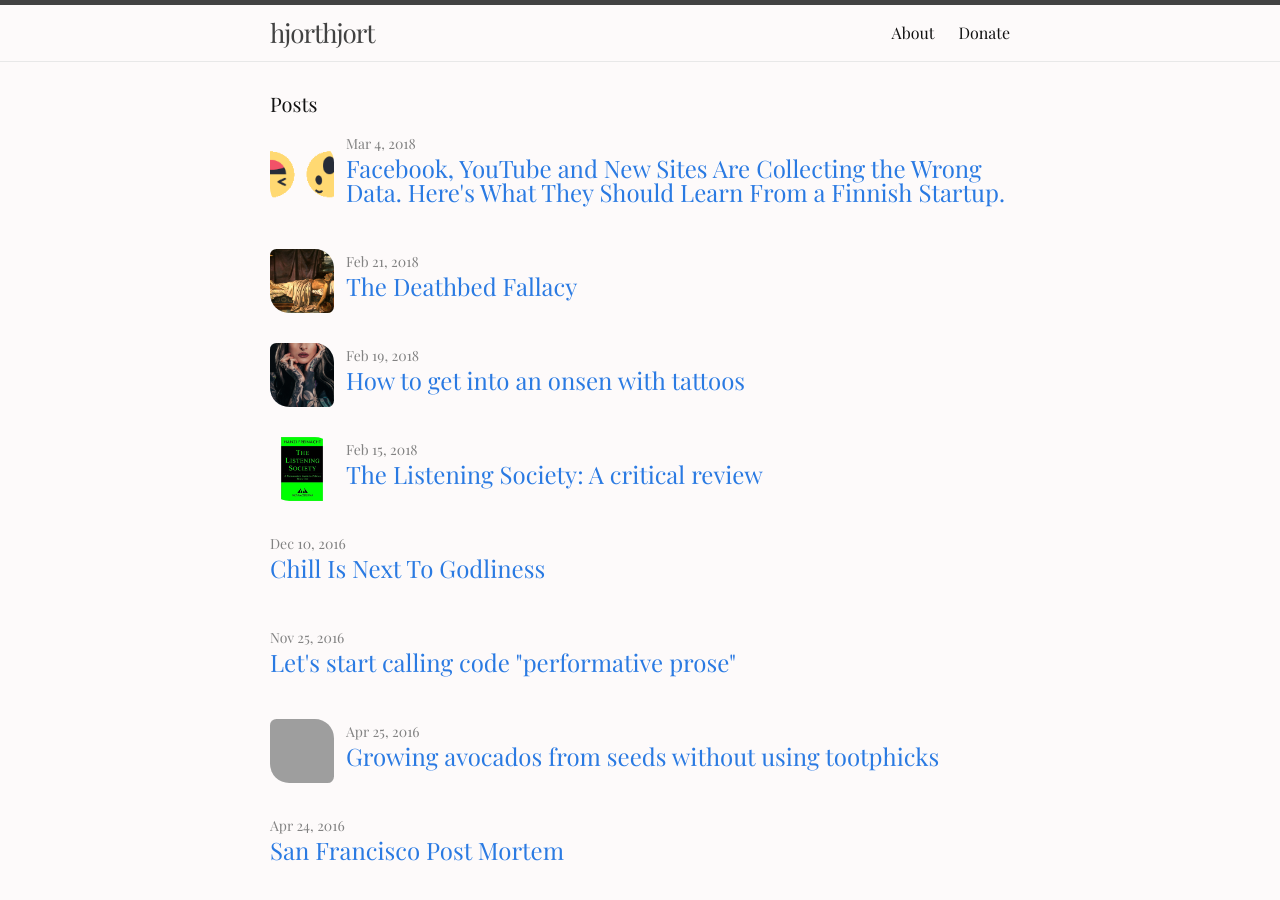
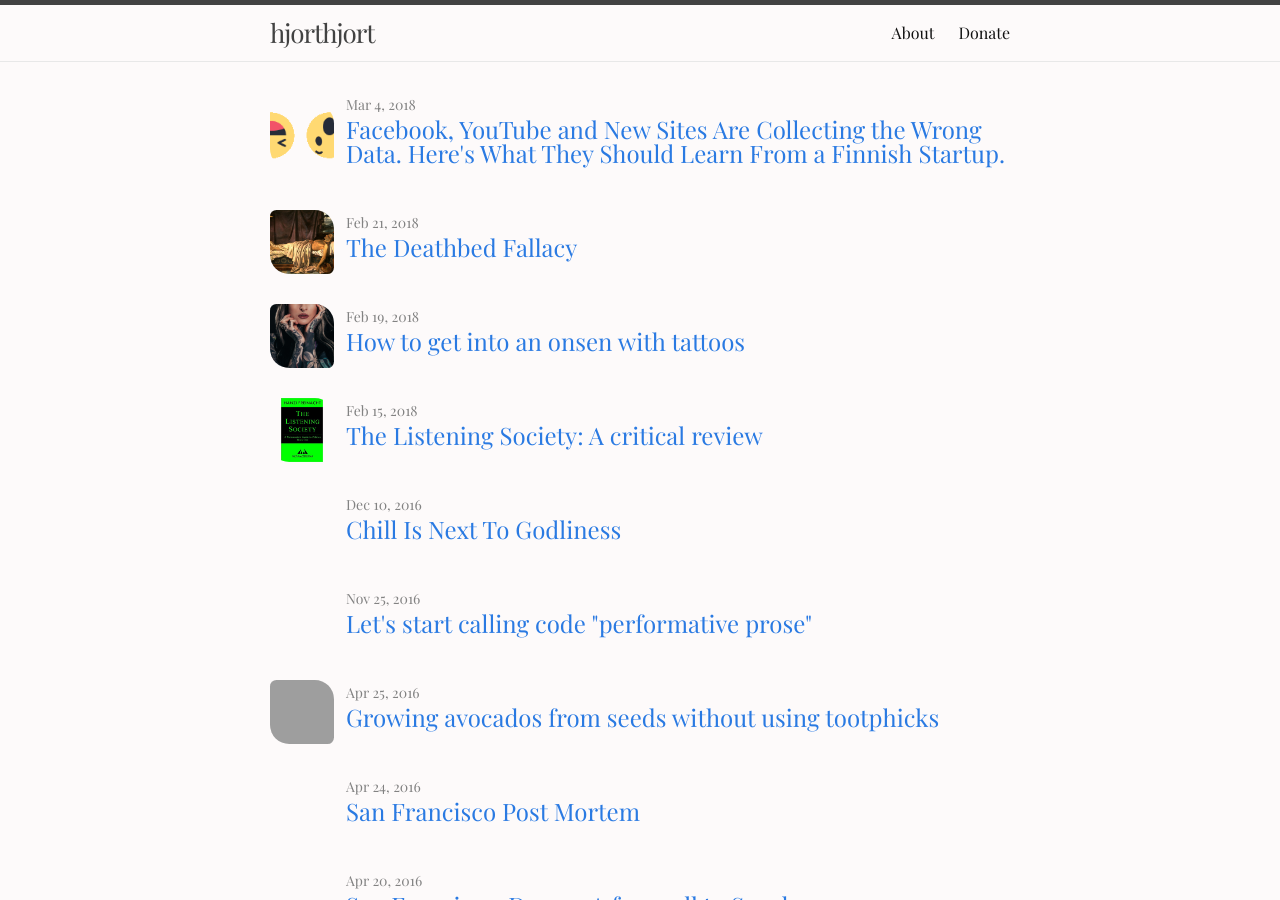
Before and after one commit to hjorthjort/hjorthjort.github.io, a Jekyll site: the page built from index.html, in a window 1280 px wide and 900 px high. Built offline with Jekyll 4.4.1, drawn with Linux system fonts in a browser that asks for light colours; grey boxes are pictures that could not be loaded.

Commit message:
Remove 'Posts' header' and align

```diff
--- a/index.html
+++ b/index.html
@@ -4,15 +4,11 @@ layout: default
 
 <div class="home">
 
-  <h1 class="page-heading">Posts</h1>
-
   <ul class="post-list">
     {% for post in site.posts %}
       <li>
           <div class="splash">
-          {% if post.image or post.thumbnail %}
-          <div class="thumbnail" style="background-image: url({% if post.thumbnail %}{{ post.thumbnail.url }}{% else %}{{ post.image.url }}{% endif %});"></div>
-          {% endif %}
+          <div class="thumbnail" style="background-image: url({% if post.thumbnail %}{{ post.thumbnail.url }}{% elsif post.image %}{{ post.image.url }}{% endif %});"></div>
           <div>
         <span class="post-meta">{{ post.date | date: "%b %-d, %Y" }}</span>
 
```
